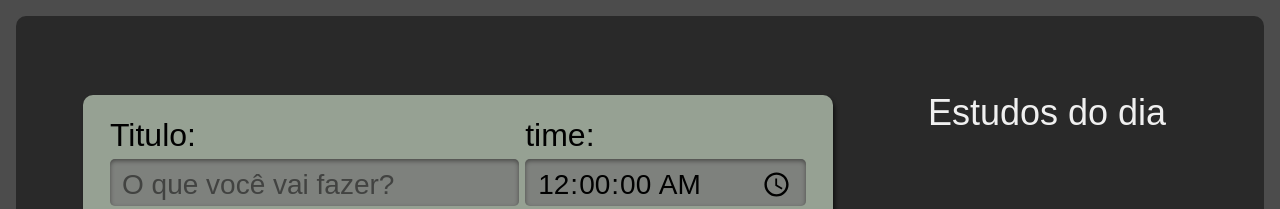
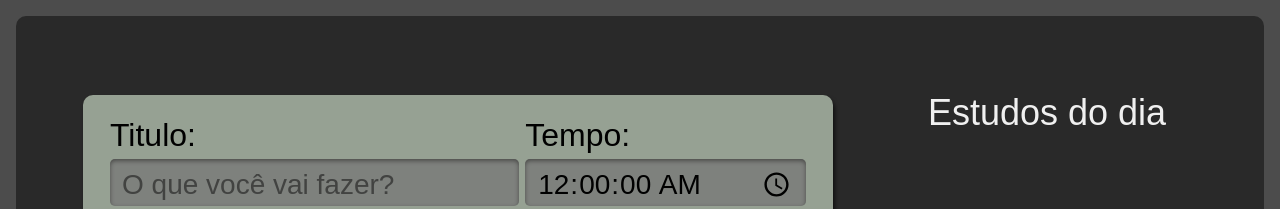
Before and after one commit to WendelRodriguesz/Gerenciador-de-tarefas, a React (Create React App) app: page / in a window 1280 px wide. Shown: the top 209 px of the page. Built offline with nearby package versions, Linux system fonts and the light colour scheme.

Commit message:
Modificação de variáveis com nomes diferentes

```diff
--- a/public/index.html
+++ b/public/index.html
@@ -2,7 +2,7 @@
 <html lang="en">
   <head>
     <meta charset="utf-8" />
-    <link rel="icon" href="%PUBLIC_URL%/favicon.ico" />
+    <link rel="icon" href="%PUBLIC_URL%/favicon.png" />
     <meta name="viewport" content="width=device-width, initial-scale=1" />
     <meta name="theme-color" content="#000000" />
     <meta
@@ -13,7 +13,7 @@
 
     <link rel="manifest" href="%PUBLIC_URL%/manifest.json" />
 
-    <title>Tarefas do dia</title>
+    <title>Task's day</title>
   </head>
   <body>
     <noscript>You need to enable JavaScript to run this app.</noscript>
--- a/src/components/form/index.tsx
+++ b/src/components/form/index.tsx
@@ -5,7 +5,7 @@ import { ITask } from "../../types/task";
 import {v4 as uuidv4} from "uuid";
 
 class Form extends React.Component <{
-    setTask: React.Dispatch<React.SetStateAction<ITask[]>>
+    setTasks: React.Dispatch<React.SetStateAction<ITask[]>>
     }> {
     state = {
         task: "",
@@ -14,7 +14,7 @@ class Form extends React.Component <{
 
     addtask(evento: React.FormEvent<HTMLFormElement>){
         evento.preventDefault();
-        this.props.setTask(oldTask =>
+        this.props.setTasks(oldTask =>
             [
                 ...oldTask,
                 {
@@ -47,7 +47,7 @@ class Form extends React.Component <{
                 </div>
                 <div className={style.inputContainer}>
                 <label htmlFor="time">
-                    time:
+                    Tempo:
                 </label>
                 <input
                     type="time"
--- a/src/pages/App.tsx
+++ b/src/pages/App.tsx
@@ -6,10 +6,10 @@ import Stopwatch from '../components/stopwatch';
 import { ITask } from "../types/task";
 
   function App() {
-    const [tasks, settasks] = useState<ITask[]>([]);
+    const [tasks, setTasks] = useState<ITask[]>([]);
     return (
       <div className={style.AppStyle}>
-        <Form setTask={settasks}/>
+        <Form setTasks ={setTasks}/>
         <List tasks ={tasks}/>
         <Stopwatch/>
       </div>
```
Also changed, not shown: public/favicon.png (added), public/manifest.json, 1 other file (tests, documents, lock files or other folders).
